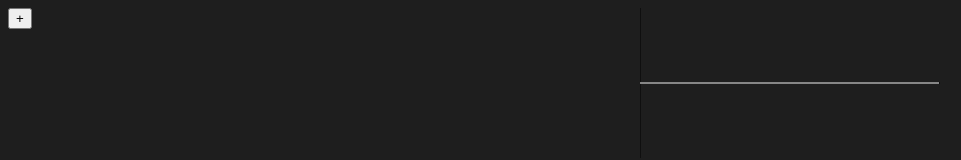
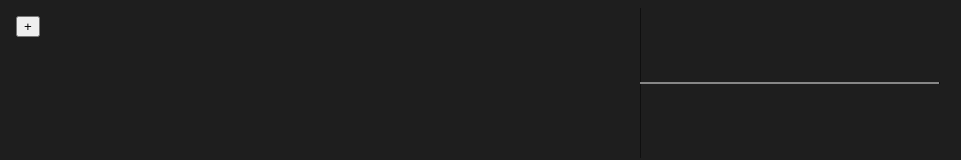
Before and after one commit to VladislavManoylo/VladislavManoylo.github.io, a plain HTML site: page oscillator/index.html in a window 1280 px wide. Shown: the top 160 px of the page, without its empty margins (0-961 px from the left). Drawn offline with Linux system fonts and the light colour scheme.

Commit message:
note margin

```diff
--- a/oscillator/index.html
+++ b/oscillator/index.html
@@ -20,6 +20,11 @@
             grid-template-columns: 1fr 1fr;
         }
 
+        .note,
+        #add {
+            margin: 0.5em;
+        }
+
         #controls {
             grid-area: controls;
         }
@@ -34,7 +39,9 @@
 <body>
     <div id="controls">
         <div id="notes"></div>
-        <button type="button" onclick="addNote()">+</button>
+        <div id="add">
+            <button type="button" onclick="addNote()">+</button>
+        </div>
     </div>
     <div id="waves">
         <canvas id="plot"></canvas>
```
